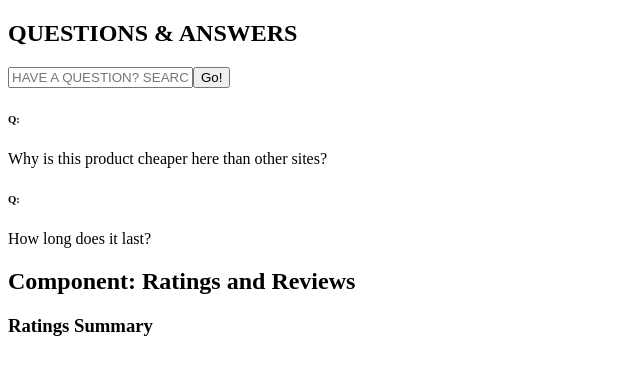
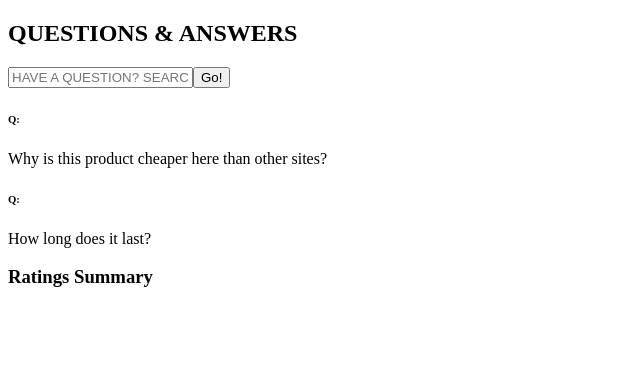
Before and after one commit to RFP2302-Jujutsu-Kaisen/FECApp, a React app: page / in a window 1280 px wide. Shown: the top 374 px of the page, without its empty margins (0-640 px from the left). Built offline with nearby package versions, Linux system fonts and the light colour scheme; the HTML template or start-up script is replaced by a standard one.

Commit message:
commit prior to merge with master for eslint fix

```diff
--- a/client/src/components/App.jsx
+++ b/client/src/components/App.jsx
@@ -4,9 +4,13 @@ import RatingsAndReviews from './ratings-and-reviews';
 
 export default function App() {
   return (
-    <div className="questions-and-answers">
-      <QuestionsAndAnswers />
-      <RatingsAndReviews />
+    <div>
+      <div className="questions-and-answers">
+        <QuestionsAndAnswers />
+      </div>
+      <div>
+        <RatingsAndReviews />
+      </div>
     </div>
   );
 }
--- a/client/src/components/ratings-and-reviews/RatingsAndReviews.css
+++ /dev/null
@@ -1,7 +0,0 @@
-.RatingsAndReviews {
-  color: blue;
-  border: solid;
-  border-color: blueviolet;
-  border-radius: 10px;
-  background-color: lightgray;
-}
--- a/client/src/components/ratings-and-reviews/RatingsAndReviews.jsx
+++ b/client/src/components/ratings-and-reviews/RatingsAndReviews.jsx
@@ -1,21 +1,12 @@
-import { React, useState } from 'react';
+import React from 'react';
 import RatingSummary from './rr-components/RatingSummary';
-import data from './assets/localData';
 
-
-
-
-
-const RatingsAndReviews = () => {
-  const [summaryData, setSummaryData] = useState(data);
-
+const RatingsAndReviews = function () {
   return (
-    <div className="RatingsAndReviews" >
-      <h2>Component: Ratings and Reviews</h2>
-      <RatingSummary data={summaryData} />
+    <div>
+      <RatingSummary />
     </div>
-  )
-}
-
+  );
+};
 
 export default RatingsAndReviews;
```
Also changed, not shown: client/src/components/ratings-and-reviews/rr-components/RatingSummary/RatingSummary.jsx (+4 -4 lines), client/src/components/ratings-and-reviews/index.jsx (line endings or trailing spaces), client/src/components/ratings-and-reviews/rr-components/RatingSummary/index.jsx (line endings or trailing spaces).
